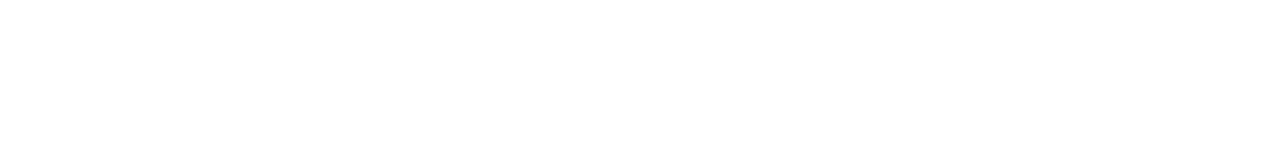
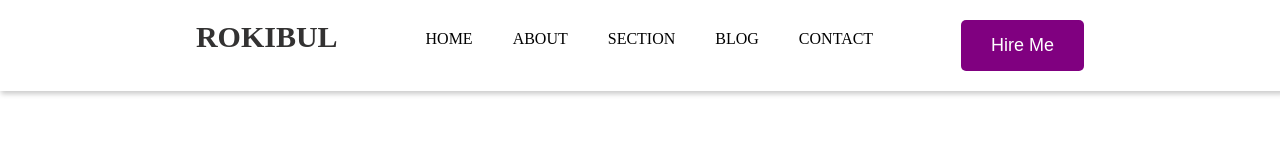
Before and after one commit to Rokibul-bd/rakib-portfolio, a plain HTML site: page index.html in a window 1280 px wide. Drawn offline with Linux system fonts and the light colour scheme.

Commit message:
added header section

```diff
--- a/css/style.css
+++ b/css/style.css
@@ -3,3 +3,68 @@
     padding:0;
     box-sizing:border-box;
 }
+/*======================CSS=======Typhography================*/
+.container{
+    width:80%;
+    margin:0 auto;
+}
+ul li{
+    list-style-type:none;
+}
+a{
+    text-decoration: none;
+}
+.btn{
+    cursor:pointer;
+    border:none;
+    padding:10px 15px;
+    border-radius:5px;
+}
+/*=============================Typhography=== CSS=============*/
+
+/*===================Navbar========Section===================================*/
+.navbar{
+    width:100%;
+    background:white;
+    box-shadow:3px 1px 5px 2px #ccc;
+    padding:20px 0;
+}
+.nav-logo a{
+    text-transform: uppercase;
+    color:rgb(51, 50, 50);
+    font-size:30px;
+    font-weight:600;
+}
+.nav-logo a:hover{
+    color:purple;
+}
+.navbar-flex{
+    display:flex;
+    justify-content: space-evenly;
+}
+.navbar-menu ul{
+    display:flex;
+}
+.navbar-menu ul li{
+    padding:10px 20px;
+}
+.navbar-menu ul li a{
+    text-transform:uppercase;
+    color:#000;
+}
+.navbar-menu ul li a:hover{
+    color:purple;
+}
+.btn-hire-me{
+    background:purple;
+    color:#fff;
+    padding:15px 30px;
+    font-size: 18px;
+    transition:0.5s all ease;
+}
+.btn-hire-me:hover{
+    background: transparent;
+    color:purple;
+    outline:1px solid purple;
+}
+/*===================Navbar========Section===================================*/
--- a/index.html
+++ b/index.html
@@ -8,6 +8,26 @@
     <link rel="stylesheet" href="./css/style.css">
 </head>
 <body>
-
+    <nav class="navbar">
+        <div class="container">
+            <div class="navbar-flex">
+                <div class="nav-logo">
+                    <a href="#">Rokibul</a>
+                </div>
+                <div class="navbar-menu">
+                    <ul>
+                        <li><a href="#">home</a></li>
+                        <li><a href="#">about</a></li>
+                        <li><a href="#">section</a></li>
+                        <li><a href="#">blog</a></li>
+                        <li><a href="#">contact</a></li>
+                    </ul>
+                </div>
+                <div class="hire-me-btn">
+                    <button class="btn btn-hire-me">Hire Me</button>
+                </div>
+            </div>
+        </div>
+    </nav>
 </body>
 </html>
```
